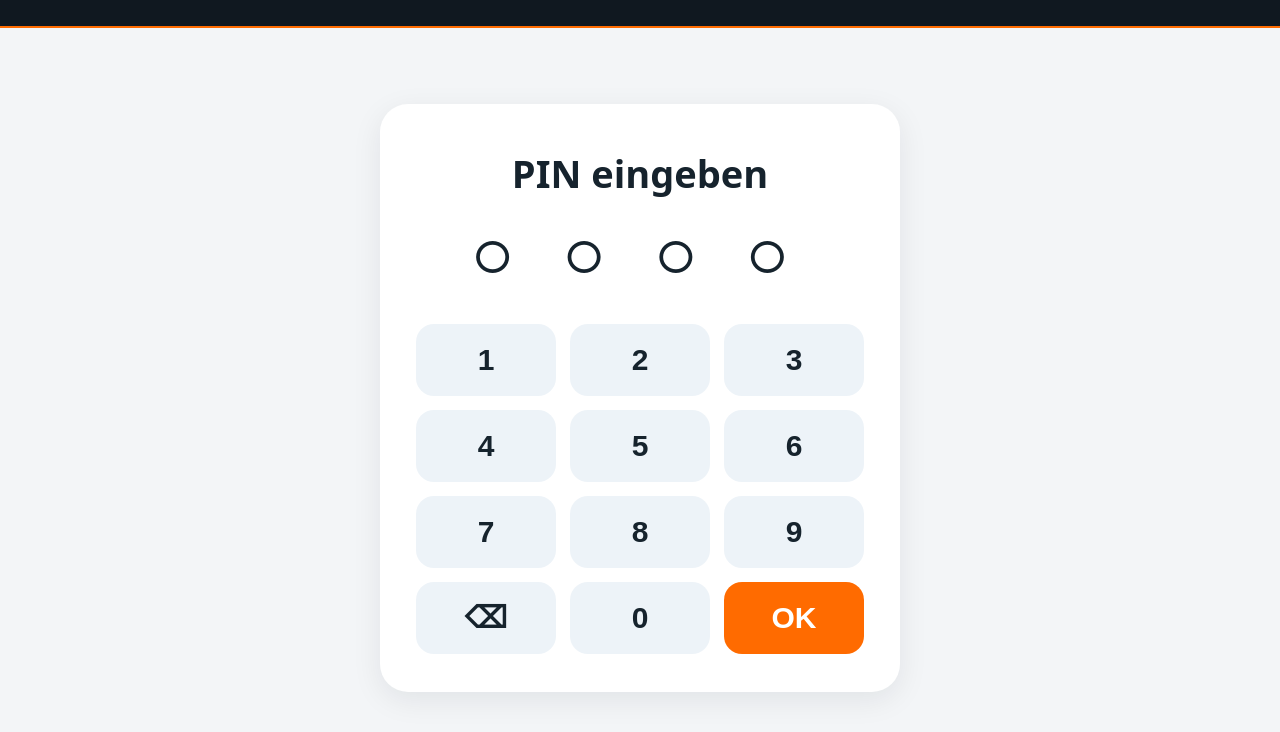
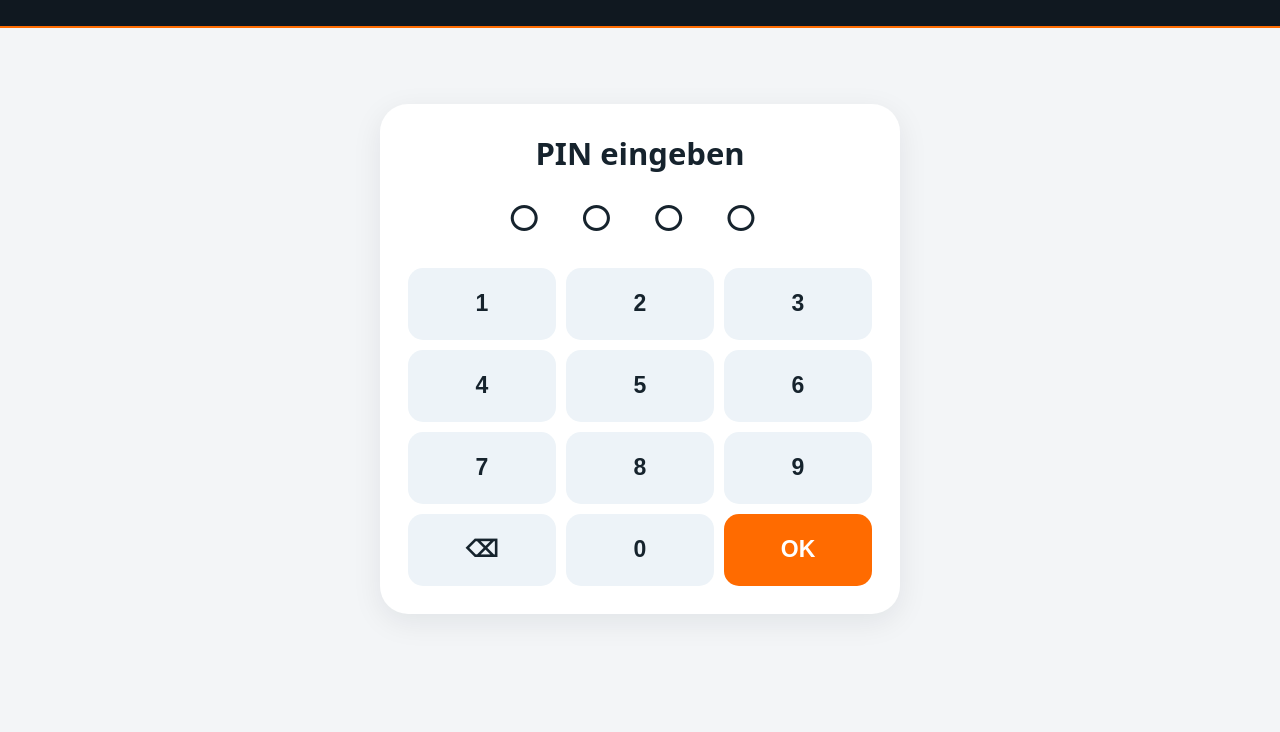
Before and after one commit to jensthaden-eng/material-manager, a plain HTML site: page index.html in a window 1280 px wide. Shown: the part 122-854 px from the top of the page. After the commit the page ends 800 px from the top, so only its background shows below. Drawn offline with Linux system fonts and the light colour scheme.

Commit message:
Add files via upload

```diff
--- a/index.html
+++ b/index.html
@@ -57,11 +57,11 @@ body{background:#f3f5f7}
 .app-header{background:#101820!important;min-height:150px!important;height:150px!important;padding:16px 18px 12px!important;display:flex!important;justify-content:center!important;align-items:center!important;border-bottom:2px solid #ff6b00!important;box-shadow:none!important}
 .header-logo{width:min(250px,68vw)!important;height:auto!important;max-height:none!important;object-fit:contain!important;display:block!important}
 #lock{padding-top:58px!important}
-#lock .pinbox{max-width:760px!important;width:calc(100% - 32px)!important;margin:0 auto 30px!important;padding:48px 36px 38px!important;border-radius:28px!important;background:#fff!important;box-shadow:0 8px 30px rgba(16,24,32,.08)!important}
-.pin-title{font-size:38px!important;line-height:1.15!important;font-weight:750!important;margin:0 0 38px!important;color:#16232d!important}
-.pin-dots{font-size:44px!important;letter-spacing:20px!important;margin:0 0 46px!important;color:#16232d!important;line-height:1!important}
-.numpad{gap:14px!important}
-.numpad button{min-height:86px!important;padding:18px 16px!important;border-radius:18px!important;background:#edf3f8!important;color:#16232d!important;font-size:30px!important;font-weight:650!important;border:0!important;box-shadow:none!important}
+#lock .pinbox{max-width:620px!important;width:calc(100% - 32px)!important;margin:0 auto 24px!important;padding:32px 28px 28px!important;border-radius:28px!important;background:#fff!important;box-shadow:0 8px 30px rgba(16,24,32,.08)!important}
+.pin-title{font-size:31px!important;line-height:1.15!important;font-weight:750!important;margin:0 0 28px!important;color:#16232d!important}
+.pin-dots{font-size:36px!important;letter-spacing:15px!important;margin:0 0 32px!important;color:#16232d!important;line-height:1!important}
+.numpad{gap:10px!important}
+.numpad button{min-height:64px!important;padding:12px 12px!important;border-radius:15px!important;background:#edf3f8!important;color:#16232d!important;font-size:23px!important;font-weight:650!important;border:0!important;box-shadow:none!important}
 .numpad button.primary{background:#ff6b00!important;color:#fff!important;font-weight:750!important}
 .numpad button.ghost{color:#16232d!important}
 #pinError{min-height:0!important}
@@ -72,8 +72,8 @@ body{background:#f3f5f7}
  #lock .pinbox{width:calc(100% - 24px)!important;margin:0 auto 24px!important;padding:42px 28px 32px!important;border-radius:28px!important}
  .pin-title{font-size:31px!important;margin-bottom:34px!important}
  .pin-dots{font-size:38px!important;letter-spacing:14px!important;margin-bottom:40px!important}
- .numpad{gap:10px!important}
- .numpad button{min-height:70px!important;border-radius:16px!important;font-size:26px!important;padding:14px 10px!important}
+ .numpad{gap:8px!important}
+ .numpad button{min-height:58px!important;border-radius:14px!important;font-size:22px!important;padding:10px 8px!important}
 }
 @media(min-width:651px){#lock .pinbox{max-width:520px!important}.numpad button{min-height:72px!important}}
 
--- a/sw.js
+++ b/sw.js
@@ -1,4 +1,4 @@
-const CACHE='thaden-material-v42';
+const CACHE='thaden-material-v43';
 const ASSETS=['./','./index.html','./manifest.webmanifest','./thaden-logo.png','./sw.js'];
 self.addEventListener('install',e=>e.waitUntil(caches.open(CACHE).then(c=>c.addAll(ASSETS)).then(()=>self.skipWaiting())));
 self.addEventListener('activate',e=>e.waitUntil(caches.keys().then(keys=>Promise.all(keys.filter(k=>k!==CACHE).map(k=>caches.delete(k)))).then(()=>self.clients.claim())));
```
